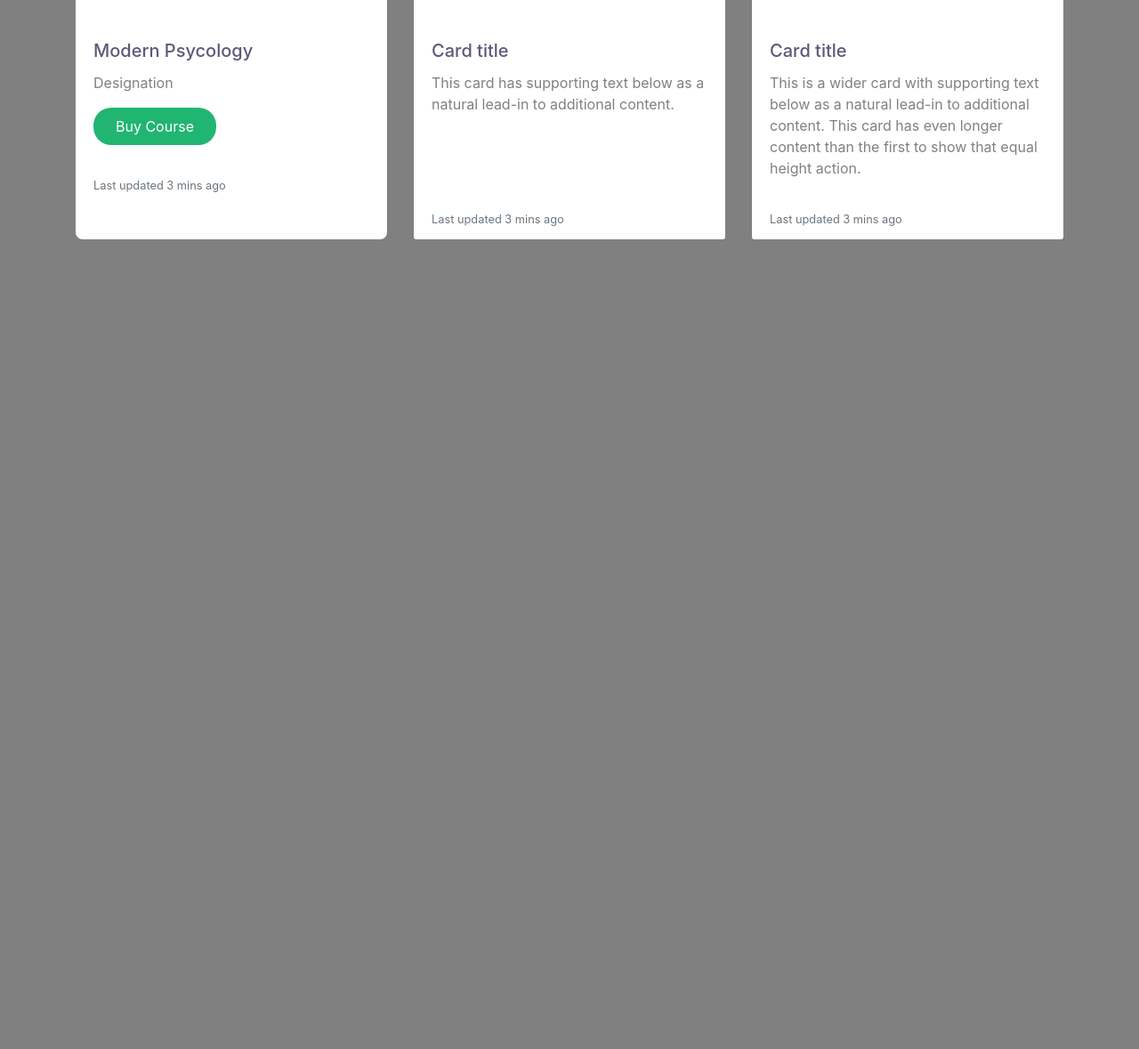
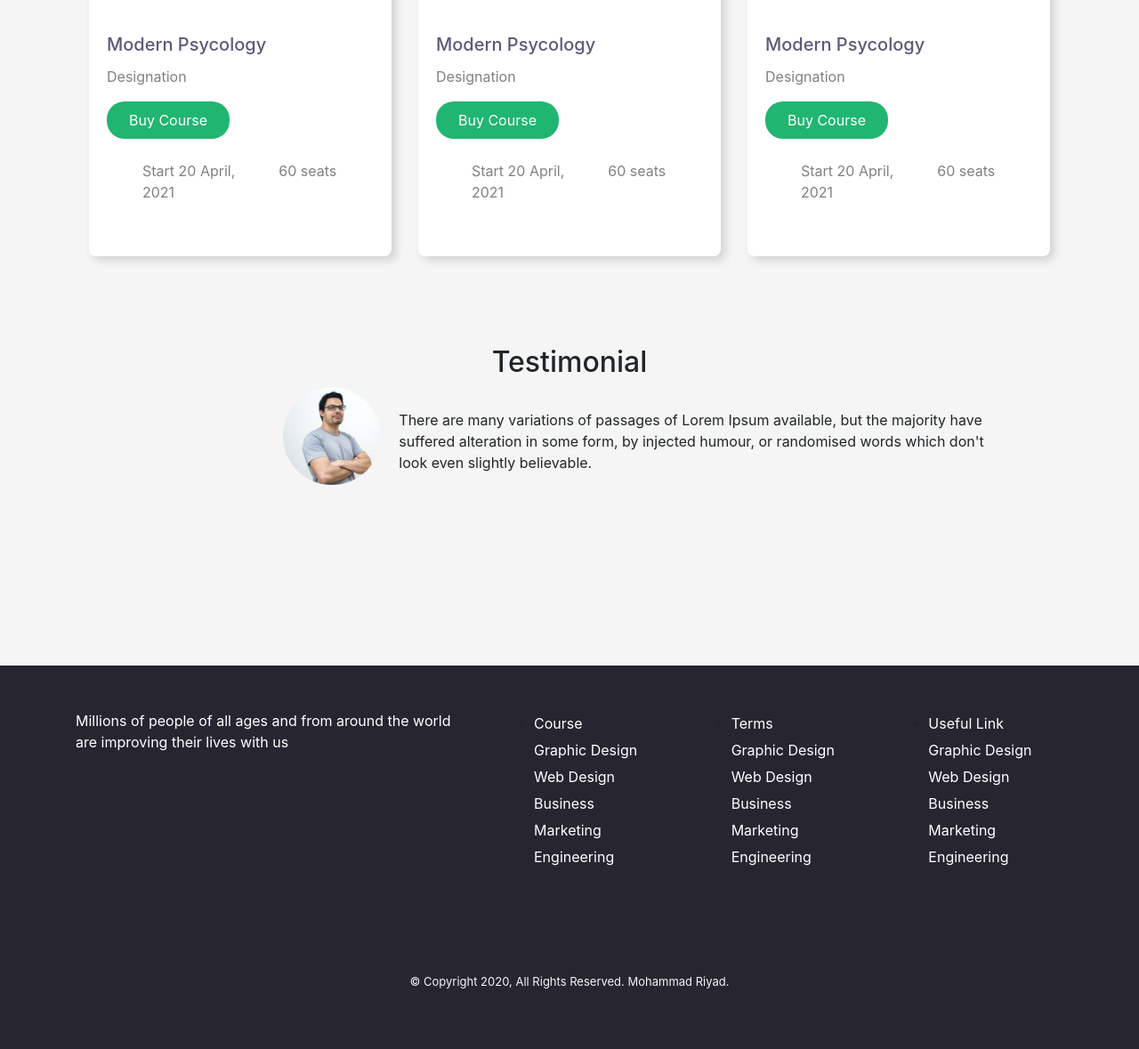
Before and after one commit to Riyad0821/e-school, a plain HTML site: page index.html in a window 1280 px wide. Shown: the part 1515-2694 px from the top of the page at 89% size. Before the commit the page ends 1834 px from the top, so only its background shows below. Drawn offline with nearby package versions, Linux system fonts and the light colour scheme; files whose address does not match are found by name.

Commit message:
yet to complete

```diff
--- a/index.html
+++ b/index.html
@@ -11,7 +11,7 @@
 <body>
   <div class="light-bg">
     <div class="container">
-      <nav class="navbar navbar-expand-lg navbar-light">
+      <nav class="navbar navbar-expand-lg navbar-light d-flex justify-content-between align-items-center">
           <a class="navbar-brand" href="#">
               <img src="media/logo.png" alt="">
           </a>
@@ -68,6 +68,7 @@
   </div>
 
 
+    <div class="container">
       <div class="container categories">
         <div class="row">
           <div class="col-md-3">
@@ -116,42 +117,159 @@
 
         <div class="card-deck">
           <div class="card">
-         <div>
             <img src="media/photos/morder pyschology.png" class="card-img-top" alt="...">
             <div class="card-body">
               <h5 class="card-title">Modern Psycology</h5>
               <p class="card-text">Designation</p>
               <button class="get-started-button">Buy Course</button>
+              <div class="d-inline-flex justify-content-between">
+                <div class="card-footer ">
+                  <div class="card-footer">
+                      <img class="icon" src="media/icon/calendar.png" alt="">
+                      <p>Start 20 April, 2021</p>
+                  </div>
+                  <div class="card-footer">
+                    <img class="icon" src="media/icon/people.png" alt="">
+                    <p>60 seats</p>
+                </div>
+
               </div>
             </div>
-          <div class="card-footer">
-            <small class="text-muted">Last updated 3 mins ago</small>
             </div>
           </div>
           <div class="card">
             <img src="media/photos/morder psyc.png" class="card-img-top" alt="...">
             <div class="card-body">
-            <h5 class="card-title">Card title</h5>
-            <p class="card-text">This card has supporting text below as a natural lead-in to additional content.</p>
+              <h5 class="card-title">Modern Psycology</h5>
+              <p class="card-text">Designation</p>
+              <button class="get-started-button">Buy Course</button>
+              <div class="d-inline-flex justify-content-between">
+                <div class="card-footer ">
+                  <div class="card-footer">
+                      <img class="icon" src="media/icon/calendar.png" alt="">
+                      <p>Start 20 April, 2021</p>
                   </div>
                   <div class="card-footer">
-            <small class="text-muted">Last updated 3 mins ago</small>
+                    <img class="icon" src="media/icon/people.png" alt="">
+                    <p>60 seats</p>
                 </div>
-        </div>
-        <div class="card">
-          <img src="media/photos/morder pychons.png" class="card-img-top" alt="...">
-          <div class="card-body">
-            <h5 class="card-title">Card title</h5>
-            <p class="card-text">This is a wider card with supporting text below as a natural lead-in to additional content. This card has even longer content than the first to show that equal height action.</p>
-          </div>
-          <div class="card-footer">
-            <small class="text-muted">Last updated 3 mins ago</small>
+
               </div>
             </div>
             </div>
           </div>
 
+          <div class="card">
+            <img src="media/photos/morder pychons.png" class="card-img-top" alt="...">
+            <div class="card-body">
+              <h5 class="card-title">Modern Psycology</h5>
+              <p class="card-text">Designation</p>
+              <button class="get-started-button">Buy Course</button>
+              <div class="d-inline-flex justify-content-between">
+                <div class="card-footer ">
+                  <div class="card-footer">
+                      <img class="icon" src="media/icon/calendar.png" alt="">
+                      <p>Start 20 April, 2021</p>
+                  </div>
+                  <div class="card-footer">
+                    <img class="icon" src="media/icon/people.png" alt="">
+                    <p>60 seats</p>
+                </div>
 
+              </div>
+            </div>
+            </div>
+          </div>
+
+        </div>
+
+        <div class="container testimonial">
+          <div class="row">
+              <div class="col-md-12">
+                  <div class="section-title text-center">
+                      <h2 class="testimonial-title">Testimonial</h2>
+                  </div>
+              </div>
+              <div class="col-md-10 offset-md-2">
+                  <div class="testimonial-content">
+                      <img class="man" src="media/photos/man.png" alt="">
+                      <p>There are many variations of passages of Lorem Ipsum available, but the
+                          majority have suffered alteration in some form, by injected humour,
+                          or randomised words which don't look even slightly believable.</p>
+                  </div>
+              </div>
+          </div>
+      </div>
+    </div>
+  </div>
+<div class="footer-bg">
+  <div class="container footer-container">
+    <div class="row">
+        <div class="col-md-5 col-12">
+            <div class="left-text">
+                <p>
+                    Millions of people of all ages and from around
+                    the world are improving their lives with us
+                </p>
+            </div>
+        </div>
+        <div class="col-md-7 col-12">
+            <div class="row">
+                <div class="col-md-4 col-sm-6 col-12">
+                    <div class="footer-right-text">
+                        <ul>
+                            <li>
+                                <a class="list-header" href="#">Course</a>
+                                <a href="#">Graphic Design</a>
+                                <a href="#">Web Design</a>
+                                <a href="#">Business</a>
+                                <a href="#">Marketing</a>
+                                <a href="#">Engineering</a>
+                            </li>
+                        </ul>
+                    </div>
+                </div>
+                <div class="col-md-4 col-sm-6 col-12">
+                    <div class="footer-right-text">
+                        <ul>
+                            <li>
+                                <a class="list-header" href="#">Terms</a>
+                                <a href="#">Graphic Design</a>
+                                <a href="#">Web Design</a>
+                                <a href="#">Business</a>
+                                <a href="#">Marketing</a>
+                                <a href="#">Engineering</a>
+                            </li>
+                        </ul>
+                    </div>
+                </div>
+                <div class="col-md-4 col-sm-6 col-12">
+                    <div class="footer-right-text">
+                        <ul>
+                            <li>
+                                <a class="list-header" href="#">Useful Link</a>
+                                <a href="#">Graphic Design</a>
+                                <a href="#">Web Design</a>
+                                <a href="#">Business</a>
+                                <a href="#">Marketing</a>
+                                <a href="#">Engineering</a>
+                            </li>
+                        </ul>
+                    </div>
+                </div>
+            </div>
+
+        </div>
+    </div>
+    <div class="row">
+        <div class="col-md-12 col-sm-12 col-12 text-center">
+            <div class="footer-bottom">
+                <p id="copyright"> &copy Copyright 2020, All Rights Reserved. Mohammad Riyad.</p>
+            </div>
+        </div>
+    </div>
+</div>
+</div>
 
 
     <script src="https://code.jquery.com/jquery-3.5.1.slim.min.js" integrity="sha384-DfXdz2htPH0lsSSs5nCTpuj/zy4C+OGpamoFVy38MVBnE+IbbVYUew+OrCXaRkfj" crossorigin="anonymous"></script>
--- a/style.css
+++ b/style.css
@@ -1,5 +1,5 @@
 body{
-    background-color:gray;
+    background-color:whitesmoke;
 }
 .container{
     padding-bottom: 50px;
@@ -46,7 +46,7 @@ body{
 }
 .categories{
     margin-top:100px;
-    margin-left:150px;
+    margin-left:50px;
 
 
 }
@@ -68,6 +68,7 @@ body{
 .card{
     border: none;
     border-radius: 8px;
+    box-shadow: 5px 5px 10px lightgray;
 }
 .card-footer{
     background-color: white;
@@ -79,3 +80,59 @@ body{
 .card p{
     color:gray;
 }
+.icon{
+    width:20%;
+}
+.date{
+    margin-top:20px;
+}
+.card-footer{
+    display: flex;
+    margin-right: -15px;
+    margin-left: -15px;
+}
+.card-footer img{
+    width:20%;
+
+}
+.man{
+    width:110px;
+    height:110px;
+}
+.testimonial{
+    padding:100px 50px;
+}
+.testimonial-content{
+    display:flex;
+}
+.testimonial p{
+    padding-top: 25px;
+    padding-left: 20px;
+}
+.footer-bg{
+    background-color: rgb(39,37,48);
+}
+
+#copyright{
+    color: whitesmoke;
+    padding-top:100px;
+    font-size:small;
+}
+ .left-text{
+    color:white;
+}
+.list-header a{
+    color:white;
+}
+.footer-container ul li a {
+    color: rgb(255, 255, 255);
+}
+.footer-container{
+    padding-top:50px;
+}
+.footer-right-text ul li a {
+    font-size: 16px;
+    line-height: 30px;
+    display: block;
+    transition: all 0.3s ease 0s;
+}
```
Lines whose indentation alone changed are shown as unchanged.
